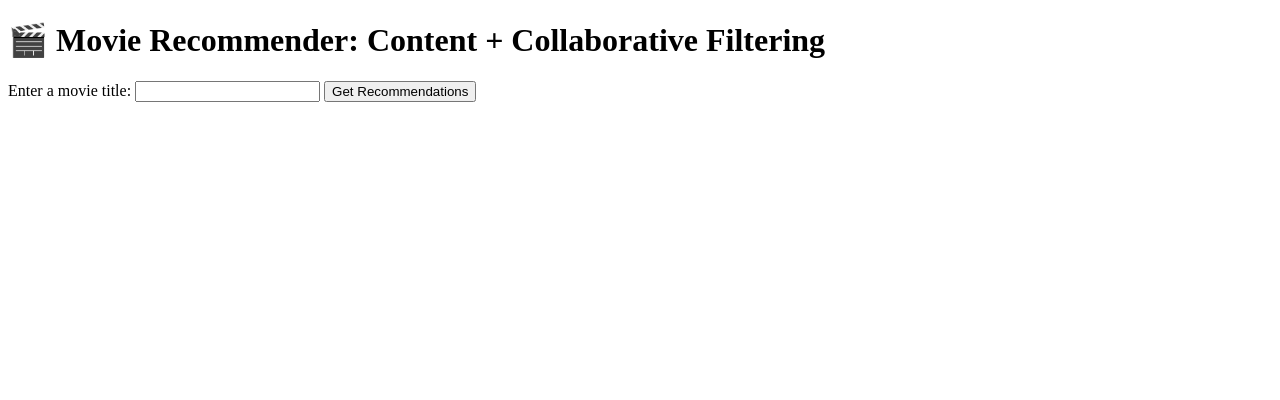
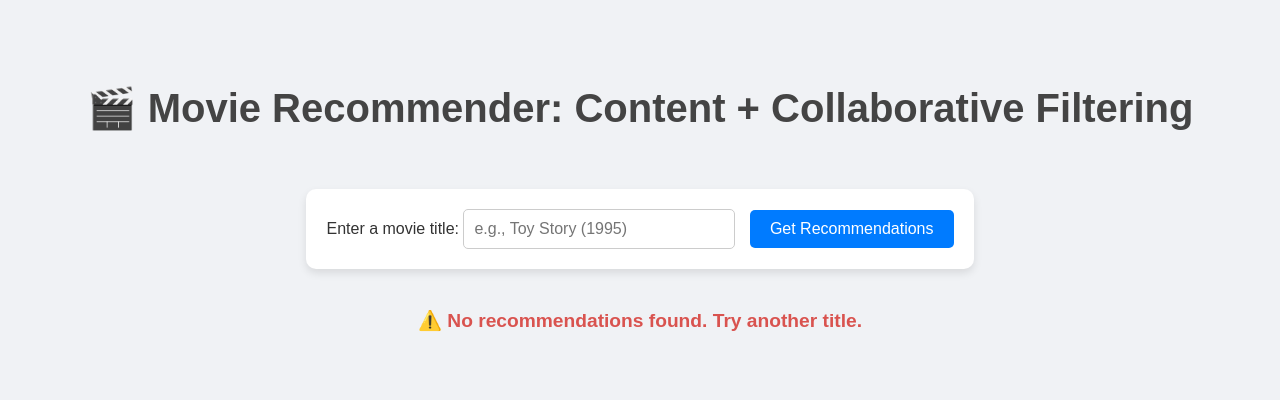
Before and after one commit to Faris19j/movie-recommendation-fastapi, a FastAPI app: page / in a window 1280 px wide. Shown: the top 400 px of the page. Run offline with FastAPI, Linux system fonts and the light colour scheme; parts of the project's set-up code (start-up, migrations or seed data) failed here and were passed over.

Commit message:
second push

```diff
--- a/main.py
+++ b/main.py
@@ -57,4 +57,8 @@
 @app.post("/", response_class=HTMLResponse)
 async def get_recommendations(request: Request, movie: str = Form(...)):
     recommendations = recommend_movie(movie)
-    return templates.TemplateResponse("index.html", {"request": request, "recommendations": recommendations})
+    return templates.TemplateResponse("index.html", {
+        "request": request,
+        "recommendations": recommendations,
+        "reason": f"Because you liked {movie}, which shares similar genres or themes."
+    })
--- a/templates/index.html
+++ b/templates/index.html
@@ -2,16 +2,82 @@
 <html lang="en">
 <head>
     <meta charset="UTF-8">
+    <meta name="viewport" content="width=device-width, initial-scale=1.0">
     <title>🎬 Movie Recommendation System</title>
+    <style>
+        body {
+            font-family: 'Arial', sans-serif;
+            background-color: #f0f2f5;
+            color: #333;
+            text-align: center;
+            padding: 50px;
+        }
+        h1 {
+            font-size: 2.5rem;
+            color: #444;
+        }
+        form {
+            margin-top: 30px;
+            background-color: #fff;
+            padding: 20px;
+            border-radius: 10px;
+            display: inline-block;
+            box-shadow: 0 4px 8px rgba(0, 0, 0, 0.1);
+        }
+        input[type="text"] {
+            width: 250px;
+            padding: 10px;
+            margin-right: 10px;
+            border-radius: 5px;
+            border: 1px solid #ccc;
+            font-size: 1rem;
+        }
+        button {
+            padding: 10px 20px;
+            border-radius: 5px;
+            border: none;
+            background-color: #007BFF;
+            color: white;
+            font-size: 1rem;
+            cursor: pointer;
+            transition: background-color 0.3s ease;
+        }
+        button:hover {
+            background-color: #0056b3;
+        }
+        .recommendations {
+            margin-top: 40px;
+        }
+        .recommendations ul {
+            list-style-type: none;
+            padding: 0;
+        }
+        .recommendations li {
+            background-color: #fff;
+            margin: 10px auto;
+            padding: 10px;
+            width: 50%;
+            border-radius: 5px;
+            box-shadow: 0 2px 4px rgba(0, 0, 0, 0.1);
+            font-size: 1.2rem;
+        }
+        .no-recommendations {
+            color: #d9534f;
+            font-weight: bold;
+            font-size: 1.2rem;
+            margin-top: 20px;
+        }
+    </style>
 </head>
 <body>
     <h1>🎬 Movie Recommender: Content + Collaborative Filtering</h1>
     <form method="post">
         <label for="movie">Enter a movie title:</label>
-        <input type="text" id="movie" name="movie" required>
+        <input type="text" id="movie" name="movie" placeholder="e.g., Toy Story (1995)" required>
         <button type="submit">Get Recommendations</button>
     </form>
 
+    <div class="recommendations">
         {% if recommendations %}
             <h2>Recommended Movies:</h2>
             <ul>
@@ -19,6 +85,33 @@
                     <li>{{ rec }}</li>
                 {% endfor %}
             </ul>
+        {% else %}
+            <p class="no-recommendations">⚠️ No recommendations found. Try another title.</p>
         {% endif %}
+        {% if reason %}
+    <h3>{{ reason }}</h3>
+{% endif %}
+
+    </div>
+
+    <div id="loader" style="display:none;">🔄 Loading recommendations...</div>
+    <script>
+        const form = document.querySelector('form');
+        form.addEventListener('submit', () => {
+            document.getElementById('loader').style.display = 'block';
+        });
+    </script>
+
+    <script>
+        const movieTitles = ["Toy Story (1995)", "GoldenEye (1995)", "Four Rooms (1995)", "Get Shorty (1995)", "Copycat (1995)"];
+        const input = document.getElementById('movie');
+        input.addEventListener('input', function() {
+            let suggestions = movieTitles.filter(title => title.toLowerCase().startsWith(this.value.toLowerCase()));
+            if (suggestions.length === 1) {
+                this.value = suggestions[0];
+            }
+        });
+    </script>
+
 </body>
 </html>
```
Lines whose indentation alone changed are shown as unchanged.
